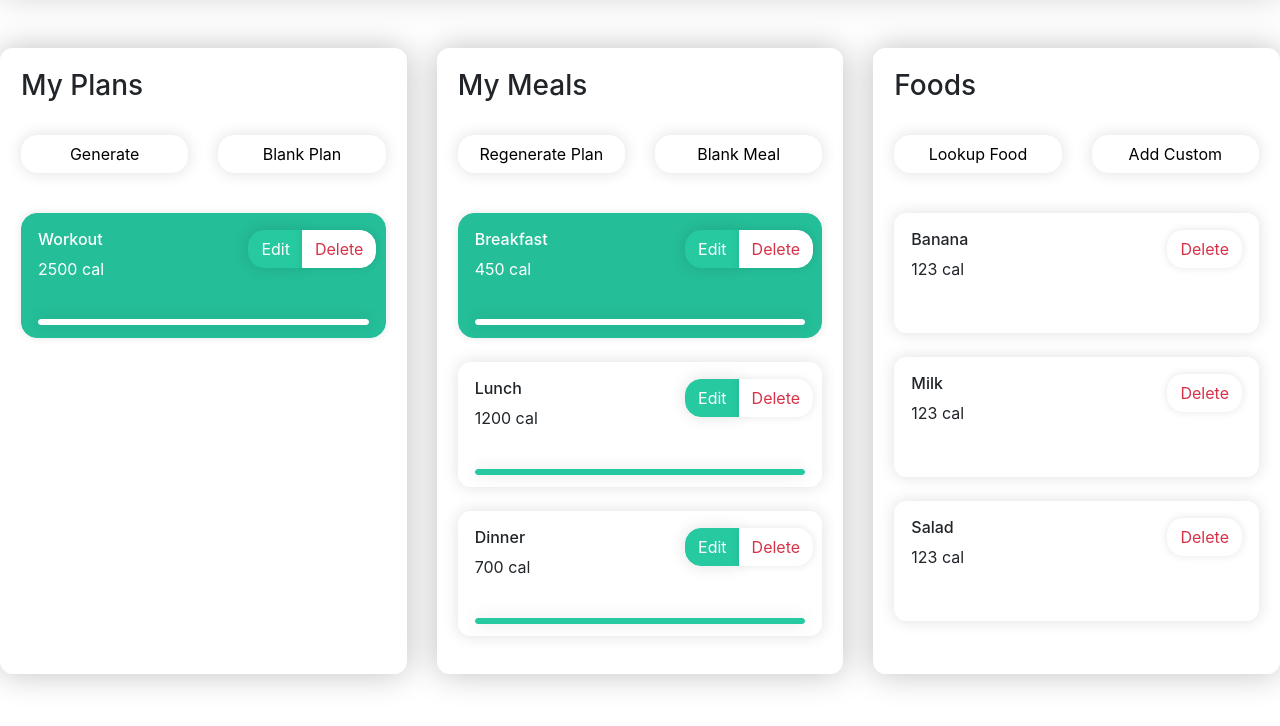
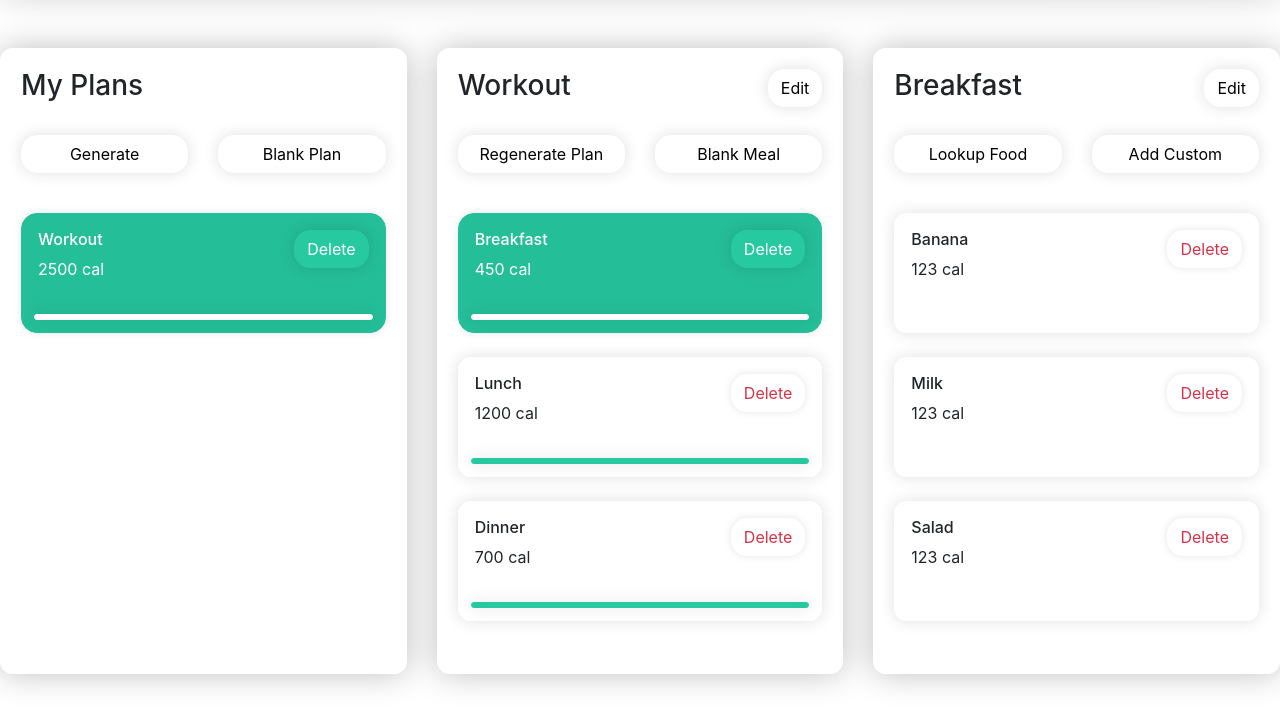
Before and after one commit to edwardpassagi/nutrition-app, a Flask app: a page that uses templates/home.html in a window 1280 px wide. Shown: the part 60-786 px from the top of the page. Run offline with Flask 2, Linux system fonts and the light colour scheme; tables that the repository leaves empty hold one stand-in row (values such as "Sample post"); some libraries are stand-ins or nearby versions.

Commit message:
added the edit/rename buttons

```diff
--- a/static/styles/home.css
+++ b/static/styles/home.css
@@ -59,8 +59,10 @@
 .panel-btn{
     padding: 0px;
     min-height: 6px;
-    min-width: 100%;
-    margin-bottom: calc(-3vh);
+    min-width: calc(100% - var(--b-radius) - var(--b-radius));
+    position: absolute;
+    left: var(--b-radius);
+    bottom: var(--b-radius);
 }
 .container-scroll{
     height: 60vh;
--- a/templates/home.html
+++ b/templates/home.html
@@ -94,17 +94,17 @@
                             {% endif %}
                                 <div class="card-body" style="padding:0px">
                                     <div class="row" style="min-height: 100%;">
-                                        <div class="col collapse show" id="planItemCollapse" aria-expanded="true"
-                                        style="transform: rotate(0); min-height: 100%;">
+                                        <div class="col" style="transform: rotate(0); min-height: 100%;">
                                             <h6>{{plan['plan_name']}}</h6>
                                             <p>{{plan['plan_calories']}} cal</p>
                                             <a href="/details/planid:{{plan['plan_id']}}" class="stretched-link"></a>
                                         </div>
                                         <div class="col-5">
-                                            <div class="btn-group" role="group" aria-label="Basic example">
-                                                <a href="/TODO:" class="btn btn-warning float-right">Edit</a>
-                                                <a href="/plan/delete/{{plan['plan_id']}}" class="btn btn-danger float-right">Delete</a>
-                                            </div>
+                                            {% if plan['plan_id'] == planID %}
+                                            <a href="/plan/delete/{{plan['plan_id']}}" class="btn btn-warning float-right">Delete</a>
+                                            {% else %}
+                                            <a href="/plan/delete/{{plan['plan_id']}}" class="btn btn-danger float-right">Delete</a>
+                                            {% endif %}
                                         </div>
                                     </div>
                                     {% if plan['plan_id'] == planID %}
@@ -125,8 +125,24 @@
                 <div class="card panel">
                     <div class="inside-padding">
                         {% if planID %}
-                        <h3>My Meals</h3>
-                        <br>
+                        <div class="collapse show" id="planNameCollapse" aria-expanded="true">
+                            <button class="btn btn-secondary float-right" id="planNameCollapseButton">Edit</button>
+                            <h3>{{planName}}</h3>
+                            <br>
+                        </div>
+<!-- TODO: Rename the Plan -->
+<!-- FIXME: Important! -->
+                        <div class="collapse" id="renamePlanCollapse">
+                            <form method="post" action="/TODO:">
+                                <div class="input-group">
+                                    <input class="form-control" name="planName" value="{{planName}}" type="text" placeholder = "Plan Name" autocomplete="off" required>
+                                    <div class="input-group-append">
+                                        <input class="form-control btn btn-secondary float-right" type="submit" value="Rename">
+                                    </div>
+                                </div>
+                            </form>
+                            <br>
+                        </div>
                         <div class="row">
                             <div class="col">
                                 <button class="btn btn-secondary btn-block" id="reGenButton">Regenerate Plan</button>
@@ -196,10 +212,11 @@
                                         <a href="/details/planid:{{planID}}/mealid:{{meal['meal_id']}}" class="stretched-link"></a>
                                     </div>
                                     <div class="col-5">
-                                        <div class="btn-group" role="group" aria-label="Basic example">
-                                            <a href="/TODO:" class="btn btn-warning float-right">Edit</a>
-                                            <a href="/remove/planid:{{planID}}/mealid:{{meal['meal_id']}}" class="btn btn-danger float-right">Delete</a>
-                                        </div>
+                                        {% if meal['meal_id'] == mealID %}
+                                        <a href="/remove/planid:{{planID}}/mealid:{{meal['meal_id']}}" class="btn btn-warning float-right">Delete</a>
+                                        {% else %}
+                                        <a href="/remove/planid:{{planID}}/mealid:{{meal['meal_id']}}" class="btn btn-danger float-right">Delete</a>
+                                        {% endif %}
                                     </div>
                                 </div>
                                 {% if meal['meal_id'] == mealID %}
@@ -220,8 +237,24 @@
                 <div class="card panel">
                     <div class="inside-padding">
                         {% if mealID %}
-                        <h3>Foods</h3>
-                        <br>
+                        <div class="collapse show" id="mealNameCollapse" aria-expanded="true">
+                            <button class="btn btn-secondary float-right" id="mealNameCollapseButton">Edit</button>
+                            <h3>{{mealName}}</h3>
+                            <br>
+                        </div>
+                        <div class="collapse" id="renameMealCollapse">
+<!-- TODO: Rename the Meal -->
+<!-- FIXME: Important! -->
+                            <form method="post" action="/TODO:">
+                                <div class="input-group">
+                                    <input class="form-control" name="mealName" value="{{mealName}}" type="text" placeholder = "Meal Name" autocomplete="off" required>
+                                    <div class="input-group-append">
+                                        <input class="form-control btn btn-secondary float-right" type="submit" value="Rename">
+                                    </div>
+                                </div>
+                            </form>
+                            <br>
+                        </div>
                         <div class="row">
                             <div class="col">
                                 <button class="btn btn-secondary btn-block" id="lookupButton">Lookup Food</button>
@@ -339,7 +372,7 @@
     </div>
     <script type="text/javascript">
         $(document).ready(function(){
-            $('#genButton').click(function(){
+            $("#genButton").click(function(){
                 var element = $('#planScroll');
                 element.scrollTop(0,0);
                 $('#genCollapse').collapse('toggle');
@@ -350,6 +383,10 @@
                 element.scrollTop(0,0);
                 $('#blankPlanCollapse').collapse('toggle');
                 $('#genCollapse').collapse('hide');
+            })
+            $("#planNameCollapseButton").click(function(){
+                $("#planNameCollapse").collapse('toggle');
+                $("#renamePlanCollapse").collapse('toggle');
             })
             $('#blankMealButton').click(function(){
                 var element = $('#mealScroll');
@@ -362,6 +399,10 @@
                 element.scrollTop(0,0);
                 $('#reGenCollapse').collapse('toggle');
                 $('#blankMealCollapse').collapse('hide');
+            })
+            $("#mealNameCollapseButton").click(function(){
+                $("#mealNameCollapse").collapse('toggle');
+                $("#renameMealCollapse").collapse('toggle');
             })
             $('#addFoodButton').click(function(){
                 var element = $('#addFoodScroll');
```
